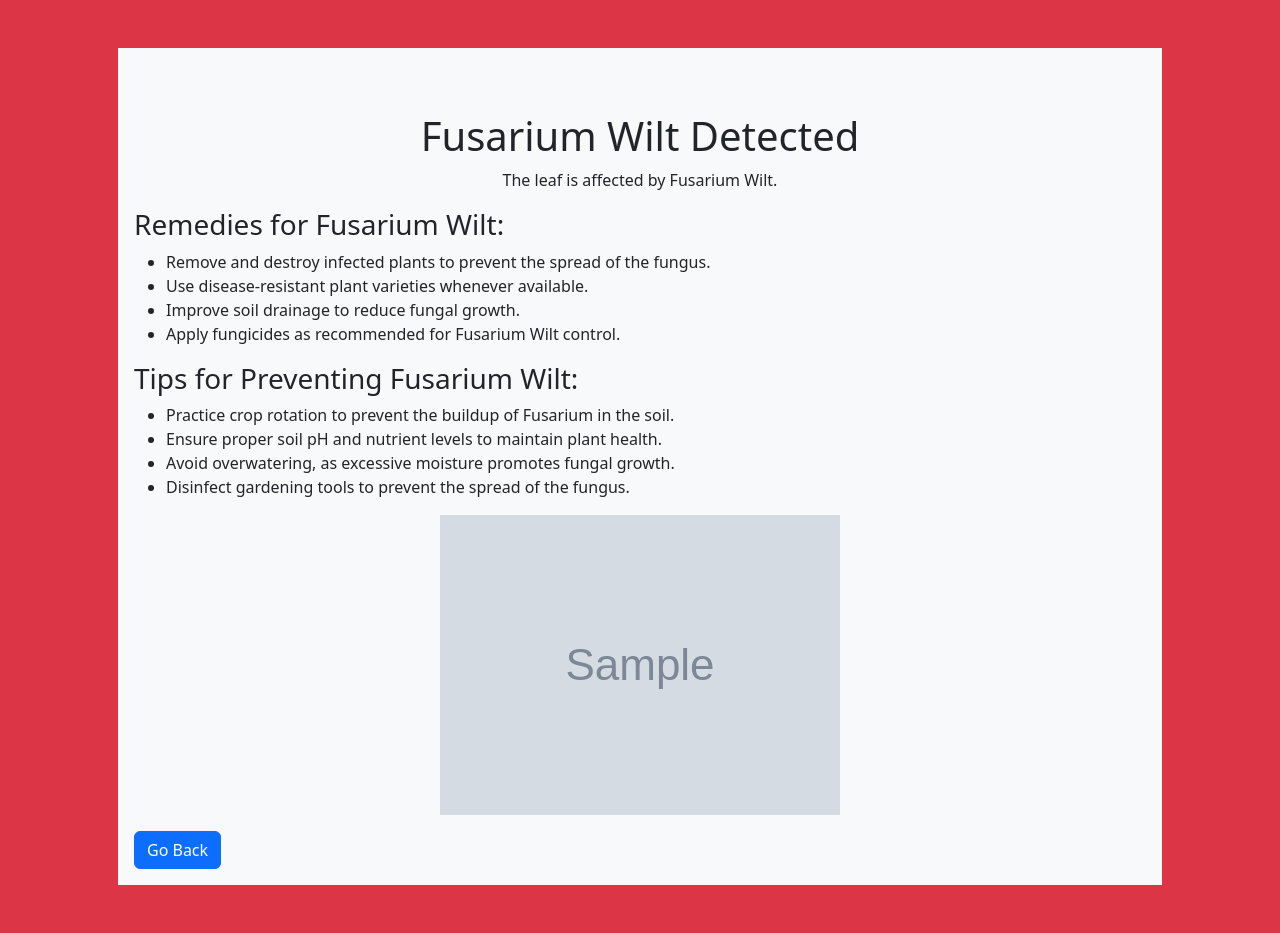
After one commit to AshwathyMathew/Cotton-Leaf-Disease-Prediction, a Flask app: template templates/fussarium_wilt.html in a window 1280 px wide. The commit adds this page. Run offline with Flask 3, Linux system fonts and the light colour scheme; the template is opened without the code that fills it: most values are stand-ins (such as "Sample title", 1, 10 or a date in 2020); grey boxes marked "Sample" are stand-in pictures.

Commit message:
Add files via upload

```diff
--- a/app.py
+++ b/app.py
@@ -1,33 +1,50 @@
-import pandas as pd
-from flask import Flask, render_template, request, redirect, url_for
+import os
+from flask import Flask, render_template, request
 from werkzeug.utils import secure_filename
+
 app = Flask(__name__)
-@app.route('/',methods=['Get','Post'])
+
+# Create a folder to store uploaded images
+UPLOAD_FOLDER = 'static/uploads'
+if not os.path.exists(UPLOAD_FOLDER):
+    os.makedirs(UPLOAD_FOLDER)
+
+app.config['UPLOAD_FOLDER'] = UPLOAD_FOLDER
+
+@app.route('/', methods=['GET', 'POST'])
 def home():
-     return render_template('predict.html')
+    return render_template('predict.html')
 
 @app.route('/prediction', methods=['GET', 'POST'])
 def prediction():
     msg = ''
-    output = ""
+    image_url = None  # Variable to store the image path
+
     if request.method == 'POST':
         if 'image' not in request.files:
             msg = "No file part in the request."
-            return render_template('Predict.html', msg=msg, output=output, Title="Disease Prediction")
+            return render_template('predict.html', msg=msg, Title="Disease Prediction")
 
         image = request.files['image']
         if image.filename == '':
             msg = "No file selected for uploading."
-            return render_template('Predict.html', msg=msg, output=output, Title="Disease Prediction")
+            return render_template('predict.html', msg=msg, Title="Disease Prediction")
 
+        # Save the uploaded image
         filename = secure_filename(image.filename)
-        image.save(filename)
+        filepath = os.path.join(app.config['UPLOAD_FOLDER'], filename)
+        image.save(filepath)
+        image_url = filepath  # Path to the uploaded image
+
+        # Import the prediction function and make predictions
         from Leaf_Disease_Prediction import predict_disease
-        disease, confidence = predict_disease(filename)
+        disease, confidence = predict_disease(filepath)
         if disease:
-            output = f"Predicted Disease: {disease}, Confidence: {confidence:.2f}%"
-        return render_template('Predict.html', msg=msg, output=output, Title="Disease Prediction")
-    return render_template('Predict.html', msg=msg, output=output, Title="Disease Prediction")
+            # Render the relevant HTML page based on the predicted disease
+            disease_page = f"{disease.lower()}.html"
+            return render_template(disease_page, confidence=confidence, image_url=image_url)
+
+    return render_template('predict.html', msg=msg, Title="Disease Prediction")
 
 if __name__ == "__main__":
     app.run(debug=True, port=5001)
--- /dev/null
+++ b/templates/fussarium_wilt.html
@@ -0,0 +1,37 @@
+<!DOCTYPE html>
+<html lang="en">
+<head>
+    <meta charset="UTF-8">
+    <meta name="viewport" content="width=device-width, initial-scale=1.0">
+    <title>Fusarium Wilt</title>
+    <link href="static/bootstrap.min.css" rel="stylesheet">
+</head>
+<body class="bg-danger">
+    <div class="container">
+        <div class="row">
+            <div class="col p-3 m-5 rounded-3xl bg-light">
+                <h1 class="text-center mt-5">Fusarium Wilt Detected</h1>
+                <p class="text-center">The leaf is affected by Fusarium Wilt.</p>
+                <h3>Remedies for Fusarium Wilt:</h3>
+                <ul>
+                    <li>Remove and destroy infected plants to prevent the spread of the fungus.</li>
+                    <li>Use disease-resistant plant varieties whenever available.</li>
+                    <li>Improve soil drainage to reduce fungal growth.</li>
+                    <li>Apply fungicides as recommended for Fusarium Wilt control.</li>
+                </ul>
+                <h3>Tips for Preventing Fusarium Wilt:</h3>
+                <ul>
+                    <li>Practice crop rotation to prevent the buildup of Fusarium in the soil.</li>
+                    <li>Ensure proper soil pH and nutrient levels to maintain plant health.</li>
+                    <li>Avoid overwatering, as excessive moisture promotes fungal growth.</li>
+                    <li>Disinfect gardening tools to prevent the spread of the fungus.</li>
+                </ul>
+                <div class="text-center mt-3">
+                    <img src="{{ image_url }}" alt="Uploaded Image" style="max-width: 100%; height: auto;">
+                </div>
+                <a href="/" class="btn btn-primary mt-3">Go Back</a>
+            </div>
+        </div>
+    </div>
+</body>
+</html>
```
Also changed, not shown: templates/bacterial_blight.html (added, +37 -0 lines), templates/curl_virus.html (added, +37 -0 lines), templates/healthy.html (added, +30 -0 lines), templates/predict.html (+9 -2 lines).
